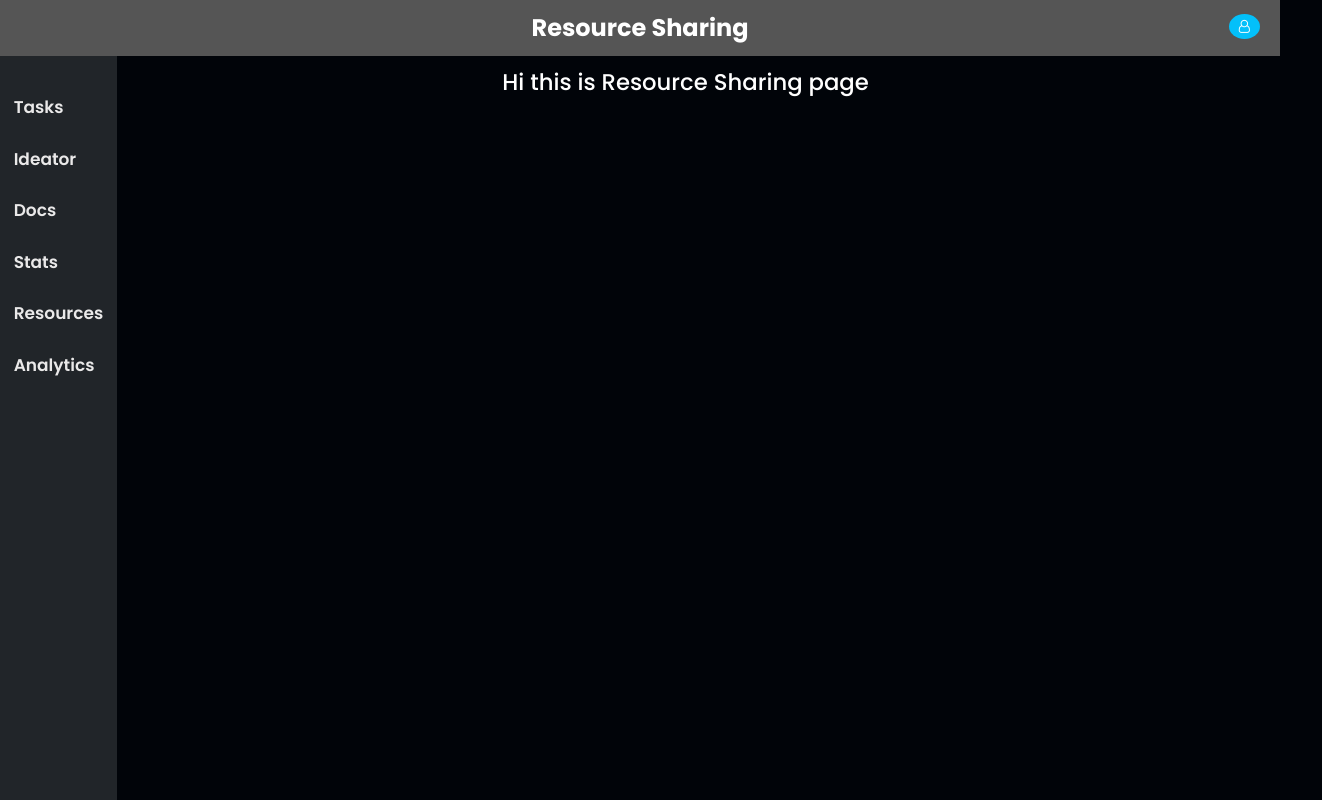
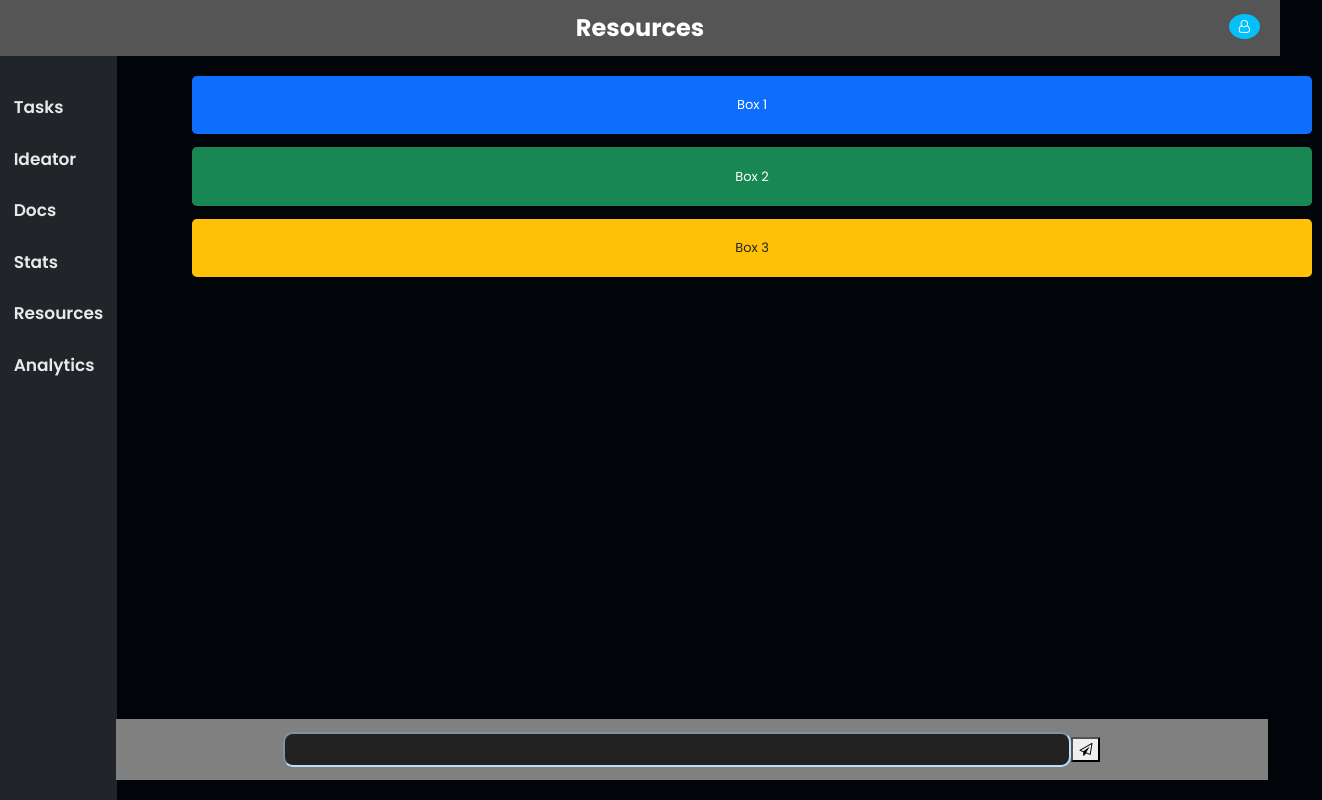
Before and after one commit to PurviSaini/DeView, a React (Vite) app in the folder frontend/: page /resources in a window 1280 px wide. Shown: the whole page, 1322 px wide, since content can reach past the window. Built offline with nearby package versions, Linux system fonts and the light colour scheme.

Commit message:
Started creating UI for Resources page

```diff
--- a/frontend/src/App.jsx
+++ b/frontend/src/App.jsx
@@ -29,9 +29,10 @@ function App() {
         <Route path='/ideator' element={<Ideator />} />
         <Route path='/documentation' element={<Documentation />} />
         <Route path='/git-stats' element={<GitStats />}/>
-        <Route path='/resources' element={<Resources />}/>
+        {/* <Route path='/resources' element={<Resources />}/> */}
         <Route path='/analytics' element={<Analytics />}/>
         <Route path='/team-profile' element={<TeamProfile />}/>
+        <Route path='/resources' element={<Resources />}/>
       </Routes>
     </>
   )
--- a/frontend/src/pages/Resources.css
+++ b/frontend/src/pages/Resources.css
@@ -1,4 +1,4 @@
-body {
+/* body {
     font-family: "Poppins", sans-serif;
       background-color: #010409;
       color: white;
@@ -8,4 +8,24 @@ div.task-container{
         padding: 1rem;
         margin-left: 7rem;
         align-items: start;
+} */
+
+div.resource-container{
+  margin-left:3rem;
 }
+
+div#link-input{
+  text-align: center;
+  position: absolute;
+  bottom:20px;
+  width: 90%;
+  margin-top:20rem;
+  margin-left: 6vw;
+  background-color: grey;
+  padding: 1rem;
+}
+
+div#link-input > input{
+  background-color:rgb(34, 34, 34);
+  width: 70%;
+}
--- a/frontend/src/pages/Resources.jsx
+++ b/frontend/src/pages/Resources.jsx
@@ -1,20 +1,29 @@
-import React, { useState } from 'react';
-import "bootstrap/dist/css/bootstrap.min.css";
-import axios from 'axios';
-import Navbar from '../components/Navbar';
-import Sidebar from '../components/Sidebar';
-import './Resources.css';
+import Navbar from "../components/Navbar";
+import Sidebar from "../components/Sidebar";
+import { Container, Row, Col } from 'react-bootstrap';
+import './Resources.css'
 
-const Resources = () => {
+export default function Resources(){
     return (
         <div>
-            <Navbar title="Resource Sharing"/>
-            <Sidebar />
-            <div className="task-container p-3">
-                <h3>Hi this is Resource Sharing page</h3>
+            <Navbar title = "Resources"/>
+            <Sidebar/>
+
+            <div className="resource-container">
+                <Container className="mt-4">
+                    <Row>
+                        <Col>
+                        <div className="p-4 bg-primary text-white text-center mb-3 rounded">Box 1</div>
+                        <div className="p-4 bg-success text-white text-center mb-3 rounded">Box 2</div>
+                        <div className="p-4 bg-warning text-dark text-center rounded">Box 3</div>
+                        </Col>
+                    </Row>
+                </Container>
+                <div id="link-input">
+                    <input type="url" name="resource-link" id="resource-link" />
+                    <button id="submit-link"><i class="fa fa-send-o"></i></button>
+                </div>
             </div>
         </div>
-    );
-};
-
-export default Resources
+    )
+}
```
